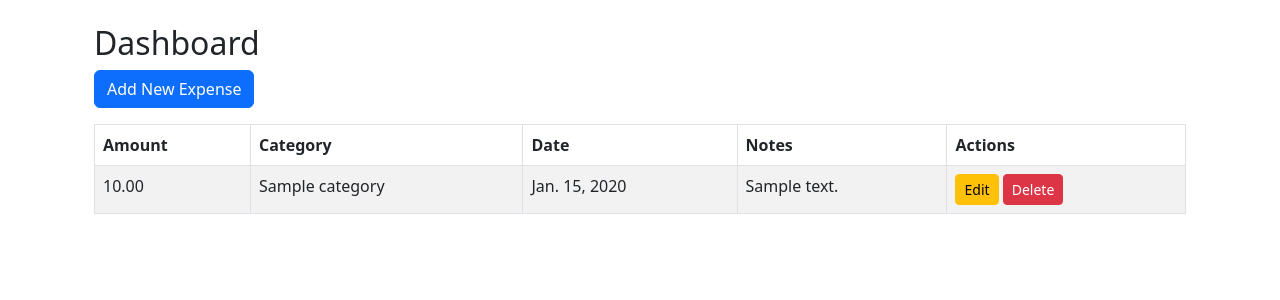
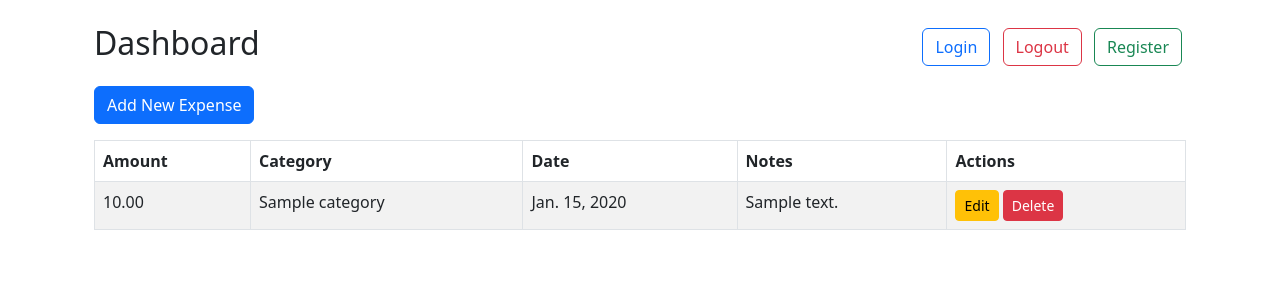
Before and after one commit to Ammaarah-web/Capstone-, a Django app: template templates/expenses/dashboard.html in a window 1280 px wide. Shown: the top 300 px of the page. Run offline with Django 4.2, Linux system fonts and the light colour scheme; the template is opened without the code that fills it: values that come from a table or form of the project are taken from there, others are empty; tables that the repository leaves empty hold one stand-in row (values such as "Sample post").

Commit message:
login and logout ensure both are functioning - and urls are connected

```diff
--- a/templates/expenses/dashboard.html
+++ b/templates/expenses/dashboard.html
@@ -1,7 +1,17 @@
 {% extends 'base.html' %}
 {% block content %}
 <div class="container mt-4">
-    <h2>Dashboard</h2>
+    <div class="d-flex justify-content-between align-items-center mb-3">
+        <h2>Dashboard</h2>
+        <div>
+            <a href="{% url 'login' %}" class="btn btn-outline-primary mx-1">Login</a>
+            <form action="{% url 'logout' %}" method="post" style="display:inline;">
+                {% csrf_token %}
+                <button type="submit" class="btn btn-outline-danger mx-1">Logout</button>
+            </form>
+            <a href="{% url 'register' %}" class="btn btn-outline-success mx-1">Register</a>
+        </div>
+    </div>
     <a href="{% url 'add_expense' %}" class="btn btn-primary mb-3">Add New Expense</a>
     <table class="table table-striped table-bordered">
         <thead>
--- a/templates/login.html
+++ b/templates/login.html
@@ -7,6 +7,6 @@
         {{ form.as_p }}
         <button type="submit" class="btn btn-primary">Login</button>
     </form>
-    <a href="{% url 'register' %}" class="btn btn-link mt-2">Create an account</a>
+    <a href="{% url 'register' %}" class="btn btn-success mt-2">Create an account</a>
 </div>
 {% endblock %}
--- a/track_my_expenses/expenses/urls.py
+++ b/track_my_expenses/expenses/urls.py
@@ -9,6 +9,6 @@ urlpatterns = [
     path('edit/<int:expense_id>/', views.edit_expense, name='edit_expense'),
     path('delete/<int:expense_id>/', views.delete_expense, name='delete_expense'),
     path('register/', views.register, name='register'),
-    path('login/', auth_views.LoginView.as_view(template_name='login.html', redirect_authenticated_user=True), name='login'),
-    path('logout/', auth_views.LogoutView.as_view(next_page='login'), name='logout'),
+    path('login/', auth_views.LoginView.as_view(template_name='login.html'), name='login'),
+    path('logout/', auth_views.LogoutView.as_view(template_name='logout.html', next_page=None), name='logout'),
 ]
--- a/track_my_expenses/expenses/views.py
+++ b/track_my_expenses/expenses/views.py
@@ -29,7 +29,7 @@ from .forms import ExpenseForm
 @login_required
 def dashboard(request):
 	expenses = Expense.objects.filter(user=request.user).order_by('-date')
-	return render(request, 'dashboard.html', {'expenses': expenses})
+	return render(request, 'expenses/dashboard.html', {'expenses': expenses})
 
 # Add expense view
 @login_required
--- a/track_my_expenses/settings.py
+++ b/track_my_expenses/settings.py
@@ -89,7 +89,11 @@ TEMPLATES = [
     },
 ]
 
+
 WSGI_APPLICATION = 'track_my_expenses.wsgi.application'
+
+# Redirect users to dashboard after login
+LOGIN_REDIRECT_URL = 'dashboard'
 
 
 # Database
```
Also changed, not shown: templates/dashboard.html (deleted, +0 -36 lines), templates/logout.html (added, +8 -0 lines).
